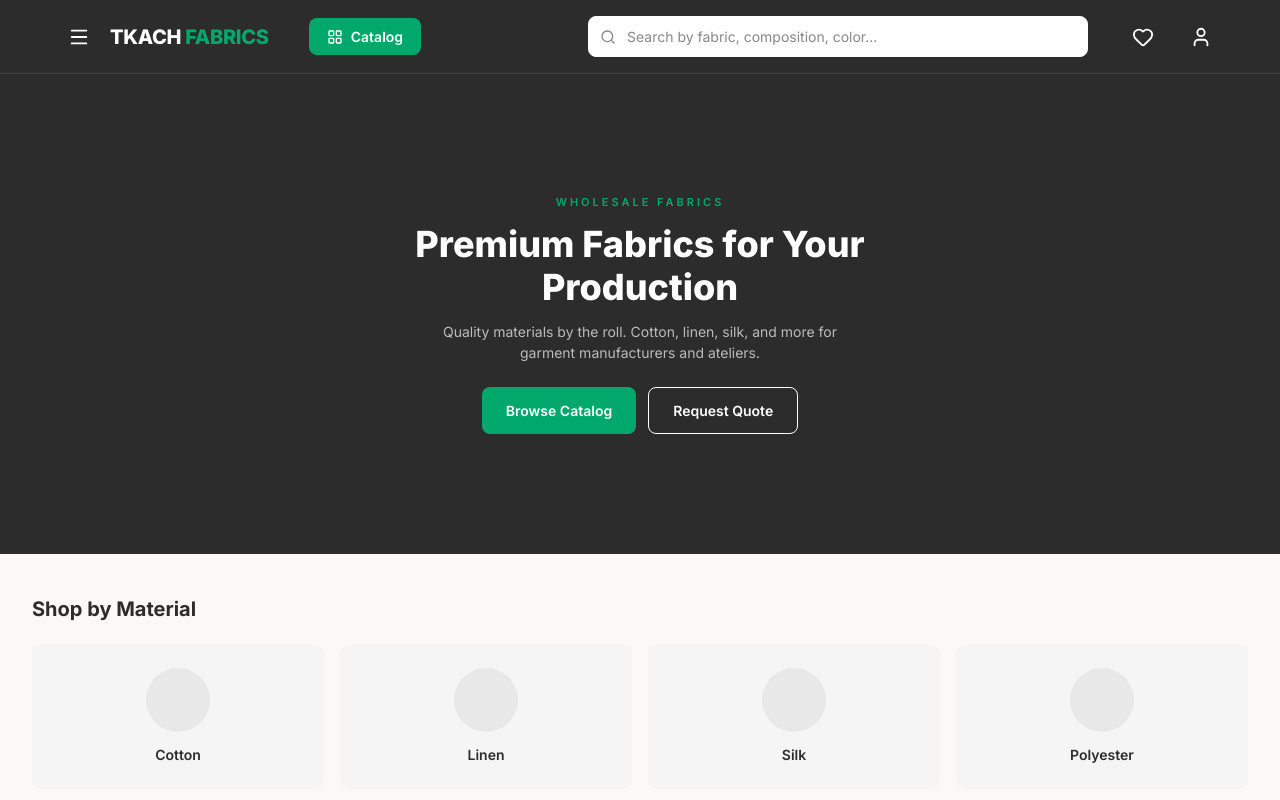
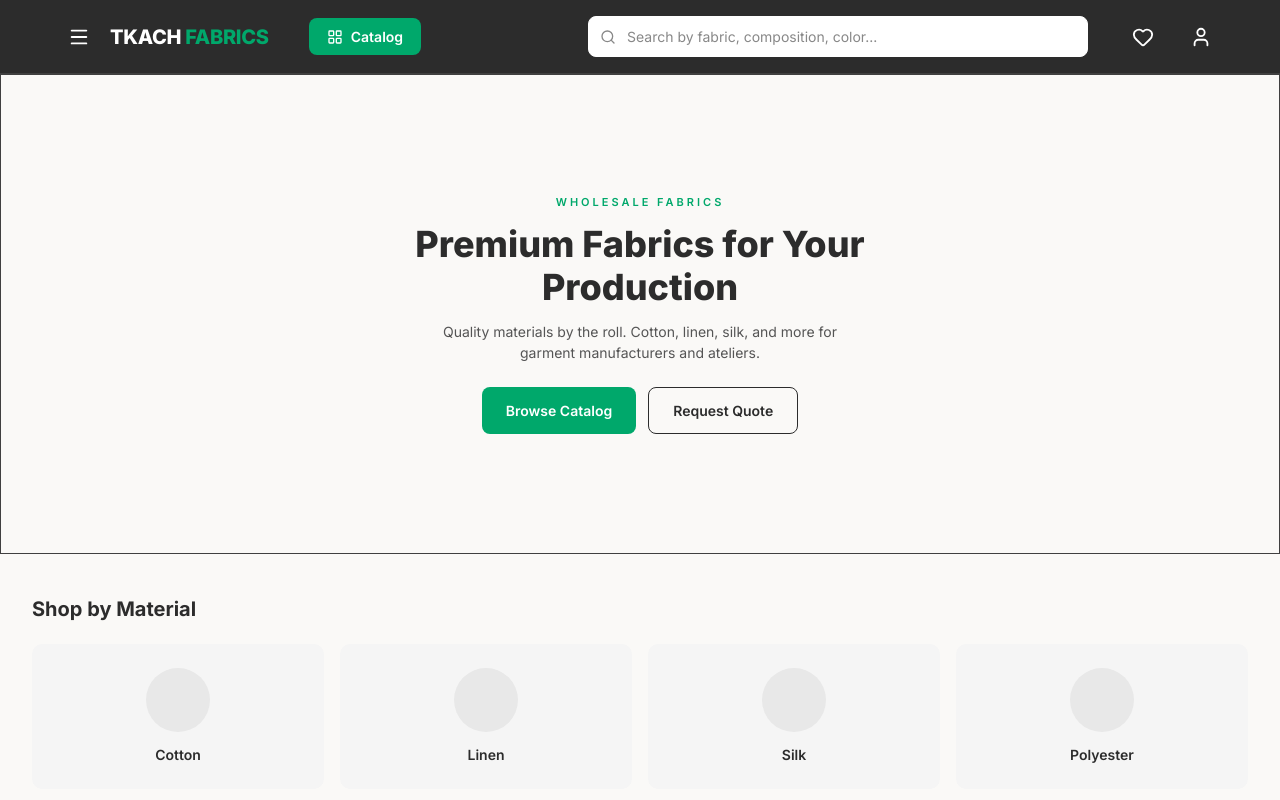
Before and after one commit to vladzsh/tkach-fabrics, a Next.js app: page / in a window 1280 px wide. Shown: the top 800 px of the page. Built offline with nearby package versions, Linux system fonts and the light colour scheme.

Commit message:
fix: remove dark bg from hero, add border, update text colors
Co-Authored-By: Claude Opus 4.6 (1M context) <noreply@anthropic.com>

```diff
--- a/src/components/home/Hero.module.css
+++ b/src/components/home/Hero.module.css
@@ -1,6 +1,6 @@
 .hero {
   min-height: 480px;
-  background: var(--color-primary);
+  border: 1px solid var(--color-footer-divider);
   display: flex;
   align-items: center;
   justify-content: center;
@@ -24,14 +24,14 @@
 .headline {
   font-size: 36px;
   font-weight: 800;
-  color: #fff;
+  color: var(--color-primary);
   margin: 12px 0;
   line-height: 1.2;
 }
 
 .subtext {
   font-size: 14px;
-  color: #bbb;
+  color: var(--color-text-muted);
   max-width: 400px;
   margin: 0 auto;
 }
@@ -43,8 +43,8 @@
 }
 
 .outlineWhite {
-  color: #fff;
-  border-color: #fff;
+  color: var(--color-primary);
+  border-color: var(--color-primary);
 }
 
 @media (max-width: 640px) {
```
